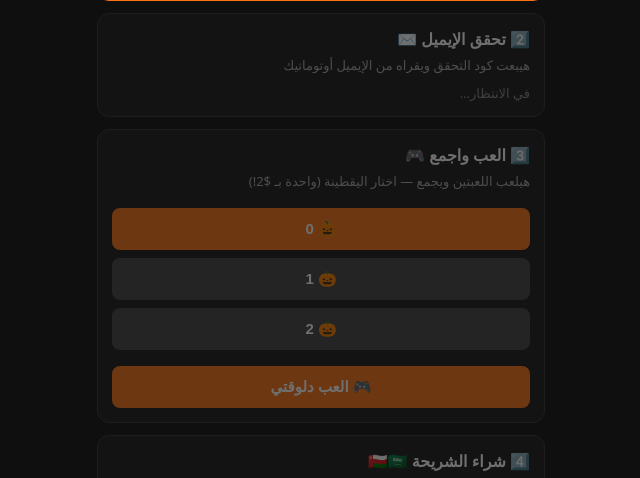
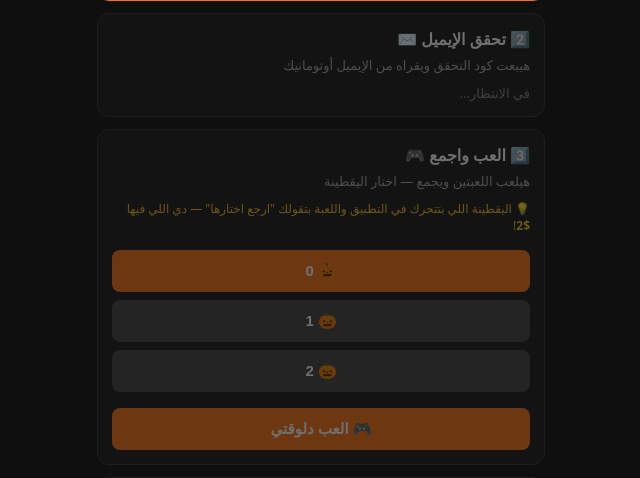
Before and after one commit to abdalrahmanismail340-droid/esimworld-collector, a Flask app: page / in a window 1280 px wide. Shown: the part 461-939 px from the top of the page, without its empty margins (319-959 px from the left). Run offline with Flask 3, Linux system fonts and the light colour scheme.

Commit message:
add $2 moving pumpkin tip

```diff
--- a/templates/index.html
+++ b/templates/index.html
@@ -73,7 +73,8 @@ input{width:100%;padding:12px;border-radius:8px;border:1px solid #444;background
 
 <div class="step" id="s3">
   <div class="title">3️⃣ العب واجمع 🎮</div>
-  <div class="desc">هيلعب اللعبتين ويجمع — اختار اليقطينة (واحدة بـ $2!)</div>
+  <div class="desc">هيلعب اللعبتين ويجمع — اختار اليقطينة</div>
+  <div style="font-size:12px;color:#fbbf24;margin:4px 0">💡 اليقطينة اللي بتتحرك في التطبيق واللعبة بتقولك "ارجع اختارها" — دي اللي فيها <b>$2</b>!</div>
   <div style="margin:8px 0">
     <button onclick="setPumpkin(0)" id="pk0" style="background:#f97316">🎃 0</button>
     <button onclick="setPumpkin(1)" id="pk1" style="background:#444">🎃 1</button>
```
